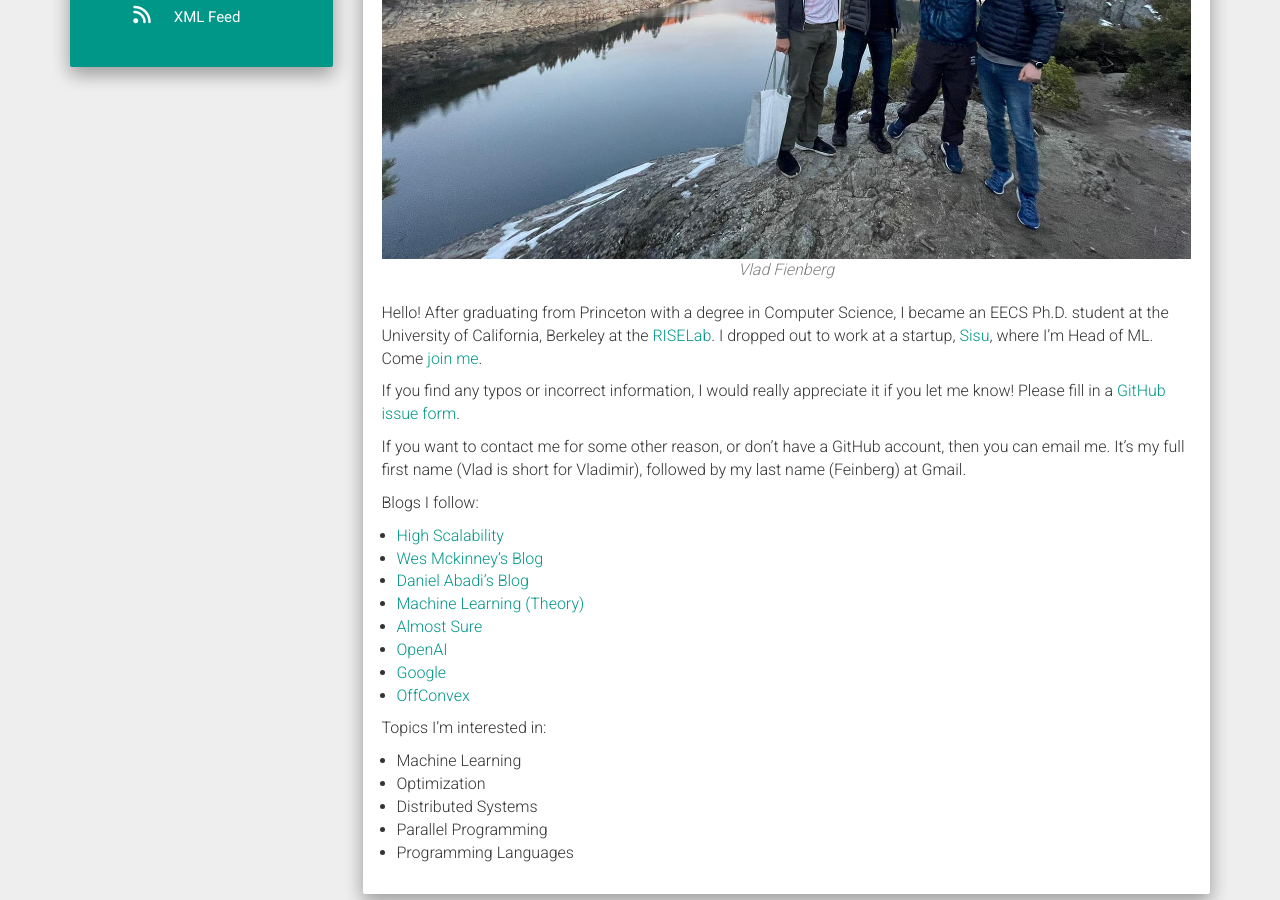
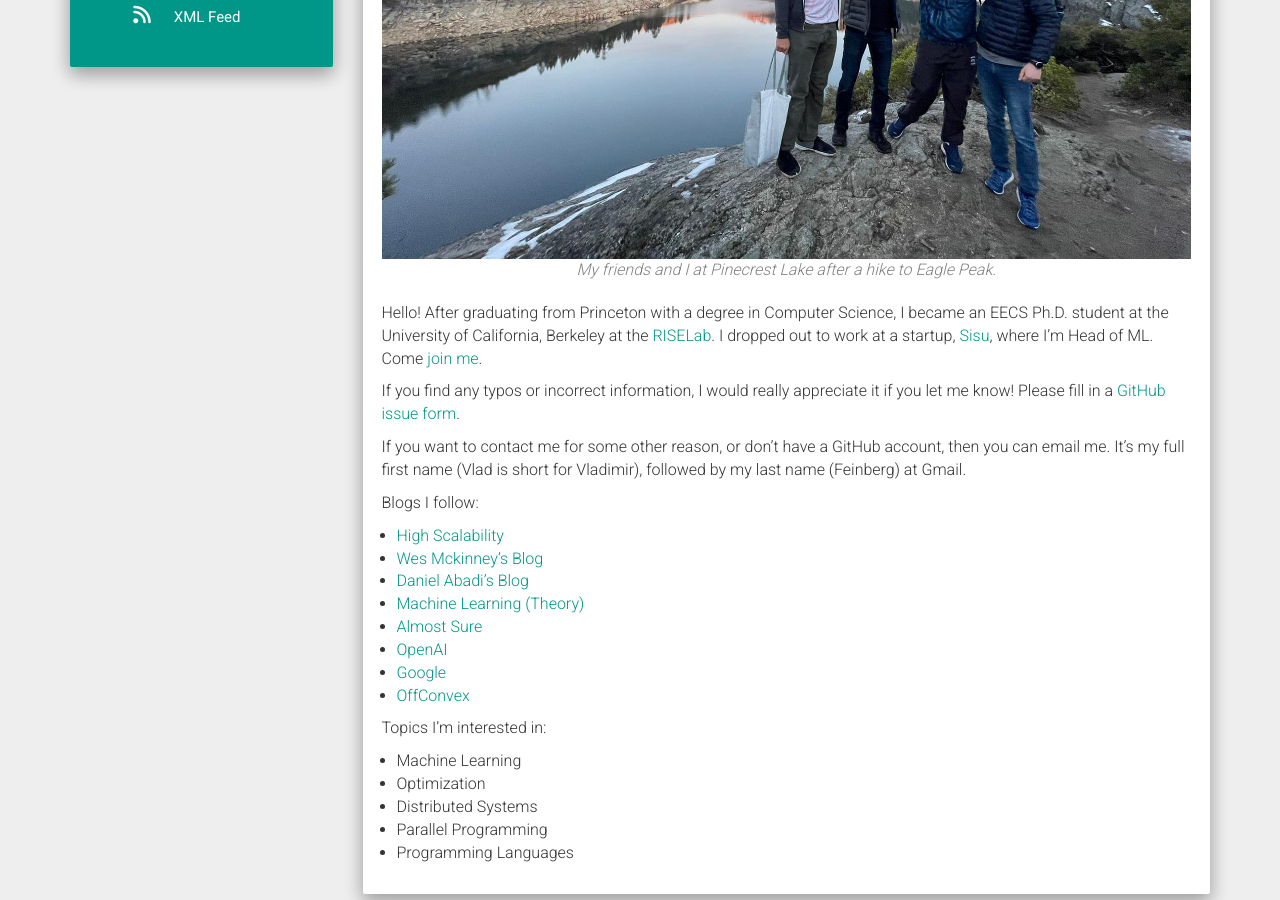
Before and after one commit to vlad17/vlad17.github.io, a Jekyll site: the page built from about.md, in a window 1280 px wide and 900 px high, scrolled down 575 px. Built offline with Jekyll 4.4.1, drawn with Linux system fonts in a browser that asks for light colours; nearby versions of some CDN libraries.

Commit message:
Update _config.yml

```diff
--- a/_config.yml
+++ b/_config.yml
@@ -57,4 +57,4 @@ plugins:
 permalink: /:year/:month/:day/:title.html
 # update about page featured image content here
 about_page_image_url: "/static/img/about-page.JPG"
-about_page_image_caption: "Vlad Fienberg"
+about_page_image_caption: "My friends and I at Pinecrest Lake after a hike to Eagle Peak."
```
